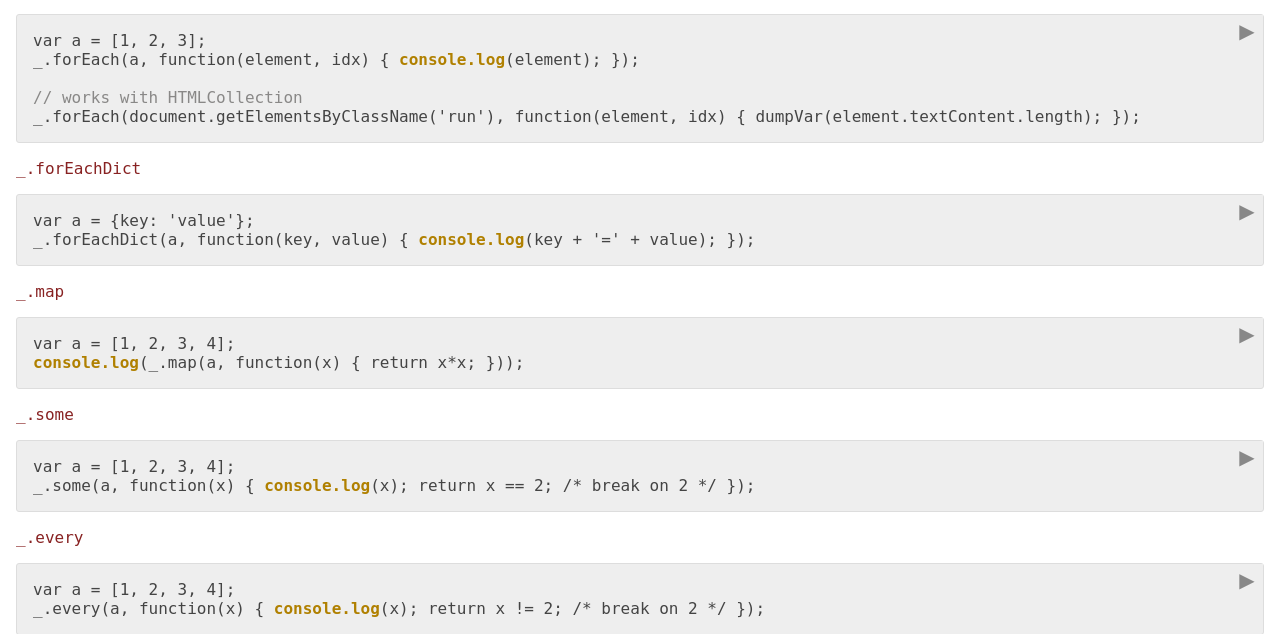
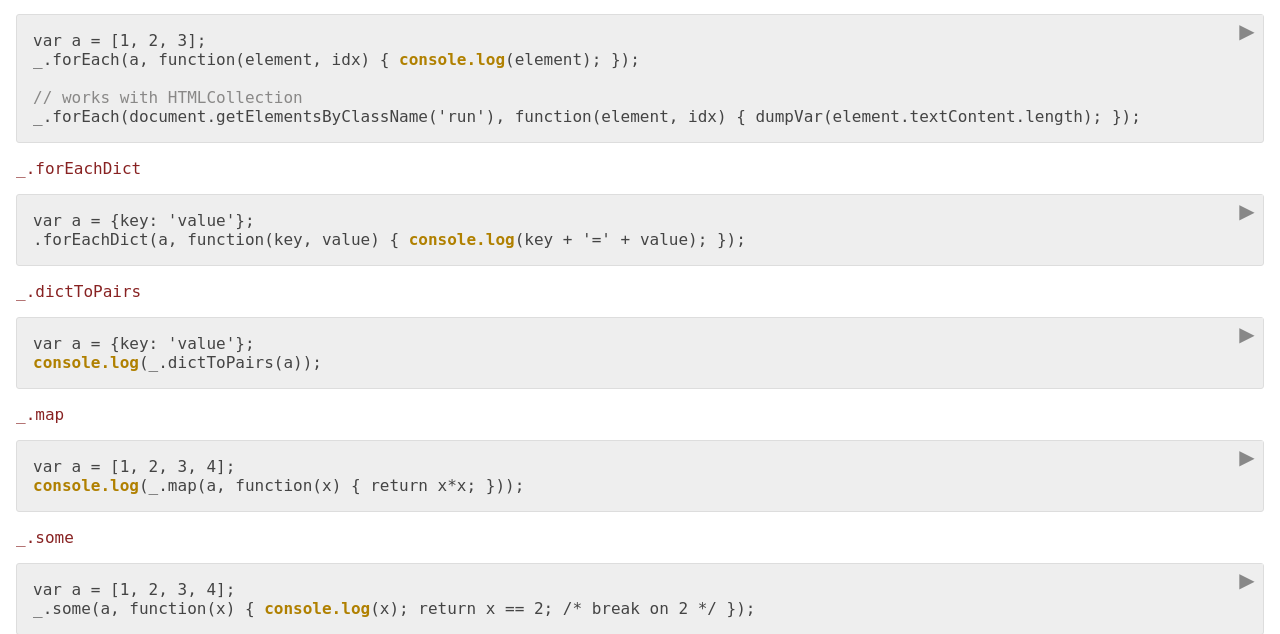
Before and after one commit to mireq/django-ajax-utils, a Django app: template sample_project/templates/utils.html in a window 1280 px wide. Shown: the part 1304-1938 px from the top of the page. Run offline with Django 3.2, Linux system fonts and the light colour scheme; the template is opened without the code that fills it, so the values that code supplies are empty.

Commit message:
Added dictToPairs

```diff
--- a/django_ajax_utils/static/django_ajax_utils/js/utils.js
+++ b/django_ajax_utils/static/django_ajax_utils/js/utils.js
@@ -116,6 +116,14 @@
 	}
 };
 
+var dictToPairs = function(collection) {
+	var pairs = [];
+	forEachDict(collection, function(key, value) {
+		pairs.push([key, value]);
+	});
+	return pairs;
+};
+
 var map;
 if (Array.prototype.map) {
 	var coreMap = Array.prototype.map;
@@ -199,6 +207,7 @@
 
 window._utils.forEach = forEach;
 window._utils.forEachDict = forEachDict;
+window._utils.dictToPairs = dictToPairs;
 window._utils.map = map;
 window._utils.some = some;
 window._utils.every = every;
--- a/sample_project/templates/utils.html
+++ b/sample_project/templates/utils.html
@@ -80,7 +80,14 @@
 
 <pre class="run">
 var a = {key: 'value'};
-_.forEachDict(a, function(key, value) { dumpVar(key + '=' + value); });
+.forEachDict(a, function(key, value) { dumpVar(key + '=' + value); });
+</pre>
+
+<p><code>_.dictToPairs</code></p>
+
+<pre class="run">
+var a = {key: 'value'};
+dumpVar(_.dictToPairs(a));
 </pre>
 
 <p><code>_.map</code></p>
```
